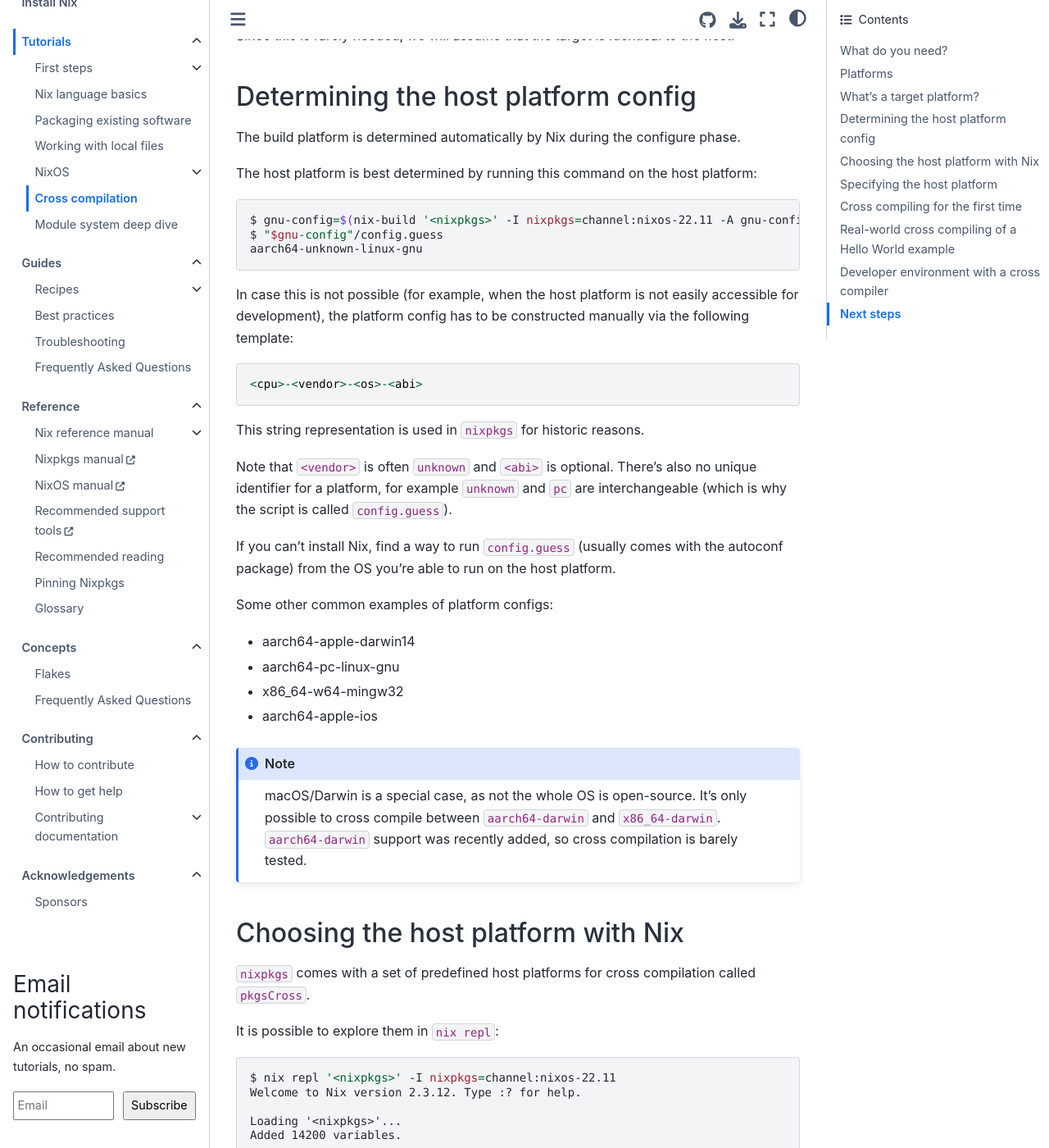
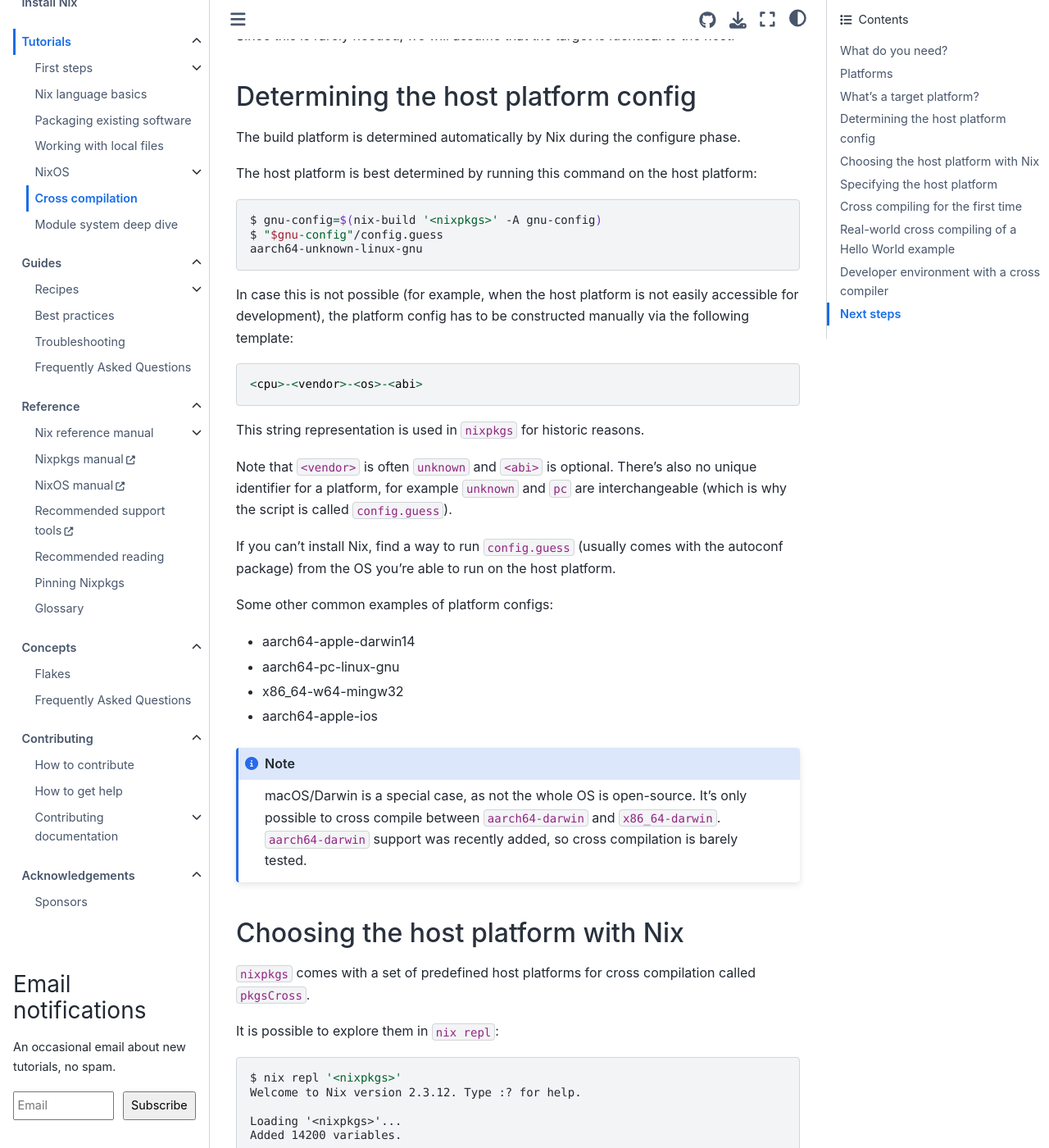
Before and after one commit to NixOS/nix.dev, a Sphinx documentation site: the page built from source/tutorials/cross-compilation.md, in a window 1280 px wide and 1400 px high, scrolled down 892 px. Shown: the whole window at 82% size. Built offline with Sphinx 7.4.7 and the Sphinx Book theme 1.1.4, drawn with Linux system fonts in a browser that asks for light colours; some of the changed text lies outside the part shown.

Commit message:
Don't hardcode old channels

````diff
--- a/source/tutorials/cross-compilation.md
+++ b/source/tutorials/cross-compilation.md
@@ -49,7 +49,7 @@ The build platform is determined automatically by Nix during the configure phase
 The host platform is best determined by running this command on the host platform:
 
 ```shell-session
-$ gnu-config=$(nix-build '<nixpkgs>' -I nixpkgs=channel:nixos-22.11 -A gnu-config)
+$ gnu-config=$(nix-build '<nixpkgs>' -A gnu-config)
 $ "$gnu-config"/config.guess
 aarch64-unknown-linux-gnu
 ```
@@ -87,7 +87,7 @@ It's only possible to cross compile between `aarch64-darwin` and `x86_64-darwin`
 It is possible to explore them in `nix repl`:
 
 ```shell-session
-$ nix repl '<nixpkgs>' -I nixpkgs=channel:nixos-22.11
+$ nix repl '<nixpkgs>'
 Welcome to Nix version 2.3.12. Type :? for help.
 
 Loading '<nixpkgs>'...
@@ -182,8 +182,7 @@ There are multiple equivalent ways to access packages targeted to the host platf
 To cross compile a package like [hello](https://www.gnu.org/software/hello/), pick the platform attribute — `aarch64-multiplatform` in our case — and run:
 
 ```shell-session
-$ nix-build '<nixpkgs>' -I nixpkgs=channel:nixos-22.11 \
-  -A pkgsCross.aarch64-multiplatform.hello
+$ nix-build '<nixpkgs>' -A pkgsCross.aarch64-multiplatform.hello
 ...
 /nix/store/nqy5dlzzkbq6bvz5wknjpb8d64jl7g9x-hello-aarch64-unknown-linux-gnu-2.12.1
 ```
````
